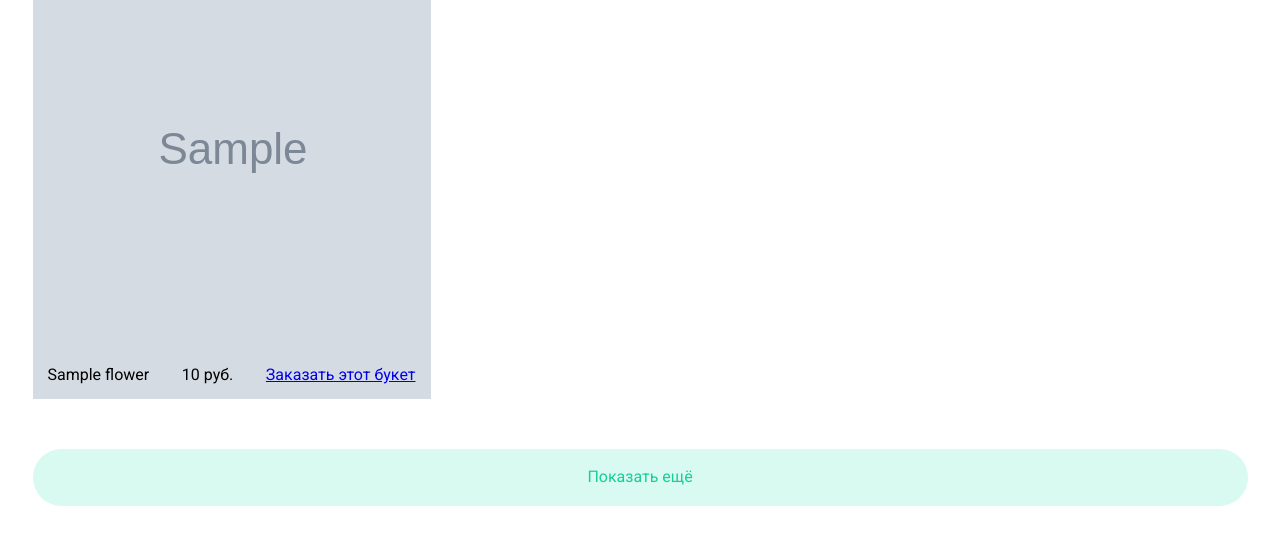
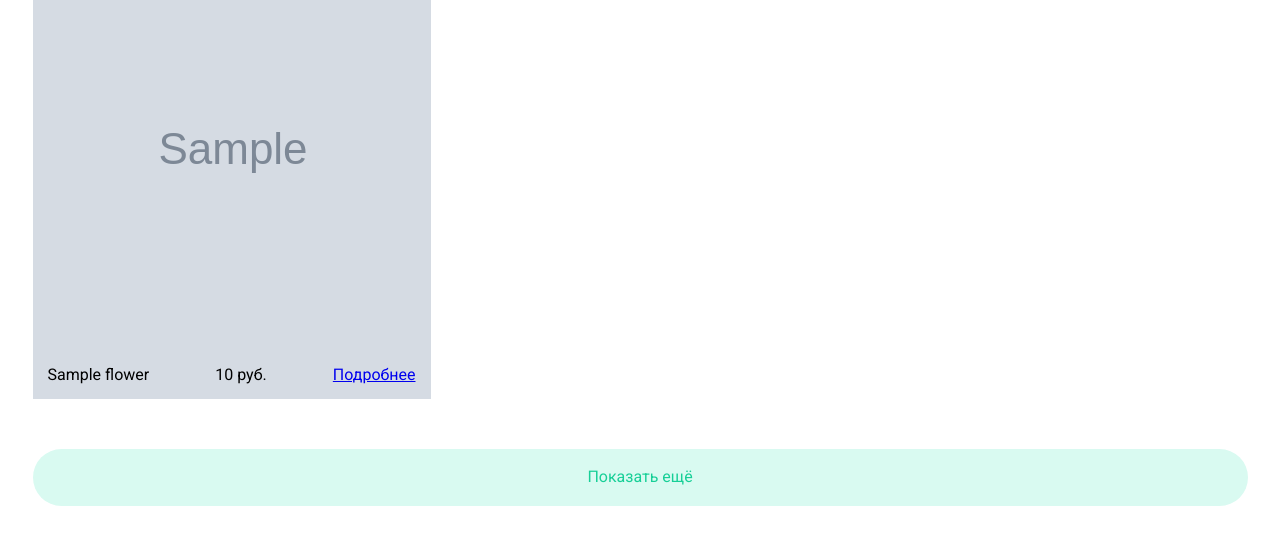
Before and after one commit to alexnv/25-dvmn-Flower_shop_web, a Django app: page /catalog/ in a window 1280 px wide. Shown: the part 218-775 px from the top of the page. Run offline with Django 4.2, Linux system fonts and the light colour scheme; tables that the repository leaves empty hold one stand-in row (values such as "Sample post"); grey boxes marked "Sample" are stand-in pictures; parts of the project's set-up code (start-up, migrations or seed data) failed here and were passed over; some web fonts are replaced.

Commit message:
Добавлены ссылки на товары из нужных мест

```diff
--- a/templates/catalog.html
+++ b/templates/catalog.html
@@ -13,9 +13,8 @@
                                 <div class="recommended__block_elems ficb ">
                                     <span class="recommended__block_intro">{{ bunch.name }}</span>
                                     <span class="recommended__block_price">{{ bunch.price }} руб.</span>
-                                    <a href="{% url 'order' bunch_id=bunch.id step=1 %}">
-                                        Заказать этот букет
-                                    </a>
+                                    <span class="recommended__block_price"><a
+                                            href="{% url 'card' id=bunch.id %}">Подробнее</a></span>
                                 </div>
 
                             </div>
--- a/templates/index.html
+++ b/templates/index.html
@@ -9,7 +9,8 @@
                 <div class="banner">
                     <div class="banner__block">
                         <h1 class="banner__title">Мастерская цветов</h1>
-						<p class="banner__text">Подберем для вас букет за два шага, который идеально подойдет под вашу ситуацию</p>
+                        <p class="banner__text">Подберем для вас букет за два шага, который идеально подойдет под вашу
+                            ситуацию</p>
                         <a href="{% url 'quiz' %}">
                             <button class="btn banner__btn">Подобрать букет</button>
                         </a>
@@ -31,7 +32,10 @@
                             <div class="recommended__block_elems ficb">
                                 <span class="recommended__block_intro">{{ bunch.name }}</span>
                                 <span class="recommended__block_price">{{ bunch.price }} руб.</span>
+                                <span class="recommended__block_price"><a
+                                        href="{% url 'card' id=bunch.id %}">Подробнее</a></span>
                             </div>
+
                         </div>
                     {% endfor %}
                 </div>
--- a/webshop/urls.py
+++ b/webshop/urls.py
@@ -1,18 +1,20 @@
 from django.urls import path
 
 from .views import index_page, send_bunch, send_categories, send_reasons, \
-    create_order, send_orders, send_random_bunch, remove_order, catalog_page, quiz_page, add_callback_lead, show_card, order_page, thankyou_page
+    create_order, send_orders, send_random_bunch, remove_order, catalog_page, quiz_page, add_callback_lead, show_card, \
+    order_page, thankyou_page
 
 # app_name = "webshop"
 
 urlpatterns = [
     path('', index_page, name="index_page"),
     path('catalog/', catalog_page, name="catalog"),
-    path('quiz/', quiz_page, name="quiz"),
+    path('quiz', quiz_page, name="quiz"),
     path('callback_add', add_callback_lead, name="lead_add"),
     path('card/<int:id>', show_card, name="card"),
     path('order/bunch-<str:bunch_id>/step-<str:step>/', order_page, name="order"),
     path('thankyou', thankyou_page, name="thankyou"),
+
     path('bunch/send/', send_bunch),
     path('categories/send/', send_categories),
     path('reasons/send/', send_reasons),
```
Also changed, not shown: templates/card.html (+9 -6 lines). Lines whose indentation alone changed are shown as unchanged.
